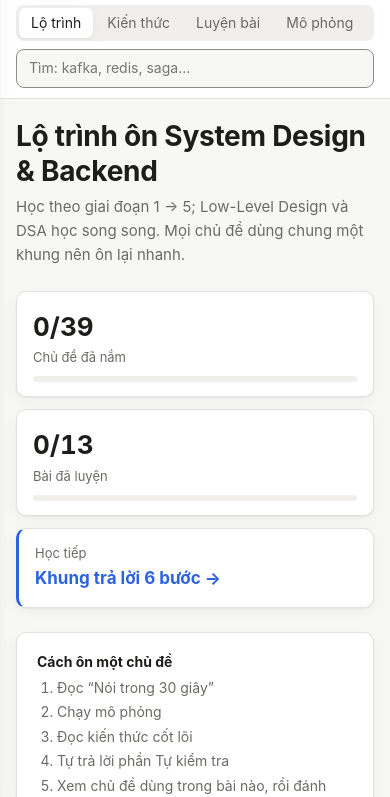
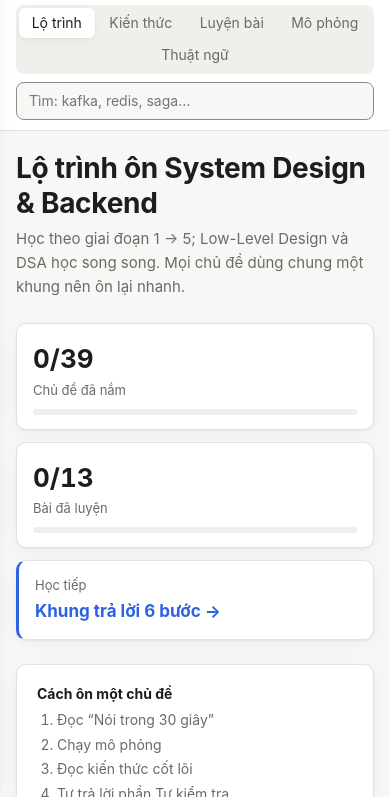
Before and after one commit to dinhson143/backend-knowledge, a plain HTML site: page index.html in a window 390 px wide. Shown: the part 47-844 px from the top of the page. Drawn offline with Linux system fonts and the light colour scheme.

Commit message:
ux: topbar co giãn 861–1200px, không dính trên mobile, tab xuống dòng; nav dùng aria-current, ô tìm có nhãn

```diff
--- a/app.js
+++ b/app.js
@@ -132,7 +132,7 @@
   }
   function setNav(mode, side) {
     glSeen = mode === "glossary" ? null : new Set();
-    document.querySelectorAll(".modes a").forEach((a) => a.classList.toggle("active", a.dataset.mode === mode));
+    document.querySelectorAll(".modes a").forEach((a) => { const on = a.dataset.mode === mode; a.classList.toggle("active", on); on ? a.setAttribute("aria-current", "page") : a.removeAttribute("aria-current"); });
     sidebar.innerHTML = side;
     sidebar.classList.remove("open");
     window.scrollTo(0, 0);
@@ -341,7 +341,7 @@
     main.innerHTML = `
       <h1>Thuật ngữ viết tắt</h1>
       <p class="lead">${total} từ viết tắt. Ở mọi trang, rê chuột hoặc chạm vào từ gạch chấm để xem nghĩa.</p>
-      <input id="glFilter" class="gl-filter" type="search" placeholder="Lọc: LRU, TTL, Kafka…" autocomplete="off">
+      <input id="glFilter" class="gl-filter" type="search" aria-label="Lọc thuật ngữ" placeholder="Lọc: LRU, TTL, Kafka…" autocomplete="off">
       <div id="glList"></div>`;
     const render = (q) => {
       const n = q.trim().toLowerCase();
--- a/index.html
+++ b/index.html
@@ -8,16 +8,16 @@
 </head>
 <body>
 <header class="topbar">
-  <button class="icon-btn menu-btn" id="menuBtn" aria-label="Mở mục lục">☰</button>
+  <button class="icon-btn menu-btn" id="menuBtn" aria-label="Mở mục lục" aria-expanded="false" aria-controls="sidebar">☰</button>
   <a class="brand" href="#/">Backend Knowledge <span>· System Design · Cloud · Kiến trúc</span></a>
-  <nav class="modes" role="tablist">
+  <nav class="modes" aria-label="Chế độ học">
     <a href="#/" data-mode="home">Lộ trình</a>
     <a href="#/learn" data-mode="learn">Kiến thức</a>
     <a href="#/problems" data-mode="problems">Luyện bài</a>
     <a href="#/sims" data-mode="sims">Mô phỏng</a>
     <a href="#/glossary" data-mode="glossary">Thuật ngữ</a>
   </nav>
-  <input id="search" type="search" placeholder="Tìm: kafka, redis, saga…" autocomplete="off">
+  <input id="search" type="search" aria-label="Tìm trong chủ đề và bài luyện" placeholder="Tìm: kafka, redis, saga…" autocomplete="off">
   <button class="icon-btn" id="themeBtn" aria-label="Đổi giao diện sáng/tối">◐</button>
 </header>
 
--- a/styles.css
+++ b/styles.css
@@ -53,11 +53,13 @@ code { font-family: var(--mono); font-size: .86em; background: var(--surface-2);
 .modes a { padding: 4px 12px; border-radius: 6px; color: var(--muted); font-size: 14px; }
 .modes a.active { background: var(--surface); color: var(--text); box-shadow: var(--shadow); }
 #search {
-  margin-left: auto; width: 240px; padding: 7px 12px; border-radius: 8px;
+  margin-left: auto; flex: 0 1 240px; min-width: 120px; padding: 7px 12px; border-radius: 8px;
   border: 1px solid var(--border-strong); background: var(--bg); color: var(--text); font: inherit; font-size: 14px;
 }
 .icon-btn { border: 1px solid var(--border); background: var(--surface); color: var(--text); border-radius: 8px; width: 34px; height: 34px; cursor: pointer; font-size: 16px; }
 .menu-btn { display: none; }
+/* 861–1200px: brand + 5 tab + ô tìm không vừa một hàng nếu giữ phụ đề */
+@media (max-width: 1200px) { .brand span { display: none; } }
 
 /* ── Layout ── */
 .layout { display: grid; grid-template-columns: 280px minmax(0, 1fr); min-height: calc(100vh - 55px); }
@@ -143,7 +145,8 @@ mark { background: var(--fix-soft); color: inherit; border-radius: 2px; }
   main { padding: 20px 16px 60px; }
   .kpis { grid-template-columns: repeat(2, 1fr); }
   .topbar { gap: 8px; padding: 10px 16px; flex-wrap: wrap; }
-  #search { order: 5; width: 100%; margin-left: 0; }
+  .topbar { position: static; } /* ba hàng dính trên cùng chiếm ~1/4 màn hình khi đọc */
+  #search { order: 5; flex: 1 1 100%; margin-left: 0; }
   .face { padding: 28px 20px; }
   .face .q { font-size: 18px; }
 }
@@ -275,7 +278,8 @@ pre.api { margin: 0; padding: 14px 16px; background: var(--surface); border: 1px
 
 .modes a { white-space: nowrap; }
 @media (max-width: 860px) {
-  .modes { order: 4; width: 100%; overflow-x: auto; }
+  .modes { order: 4; width: 100%; flex-wrap: wrap; }
+  .modes a { flex: 1 1 auto; text-align: center; padding: 4px 8px; }
 }
 
 /* ── Roadmap & learning structure ── */
```
Also changed, not shown: 1 other file.
